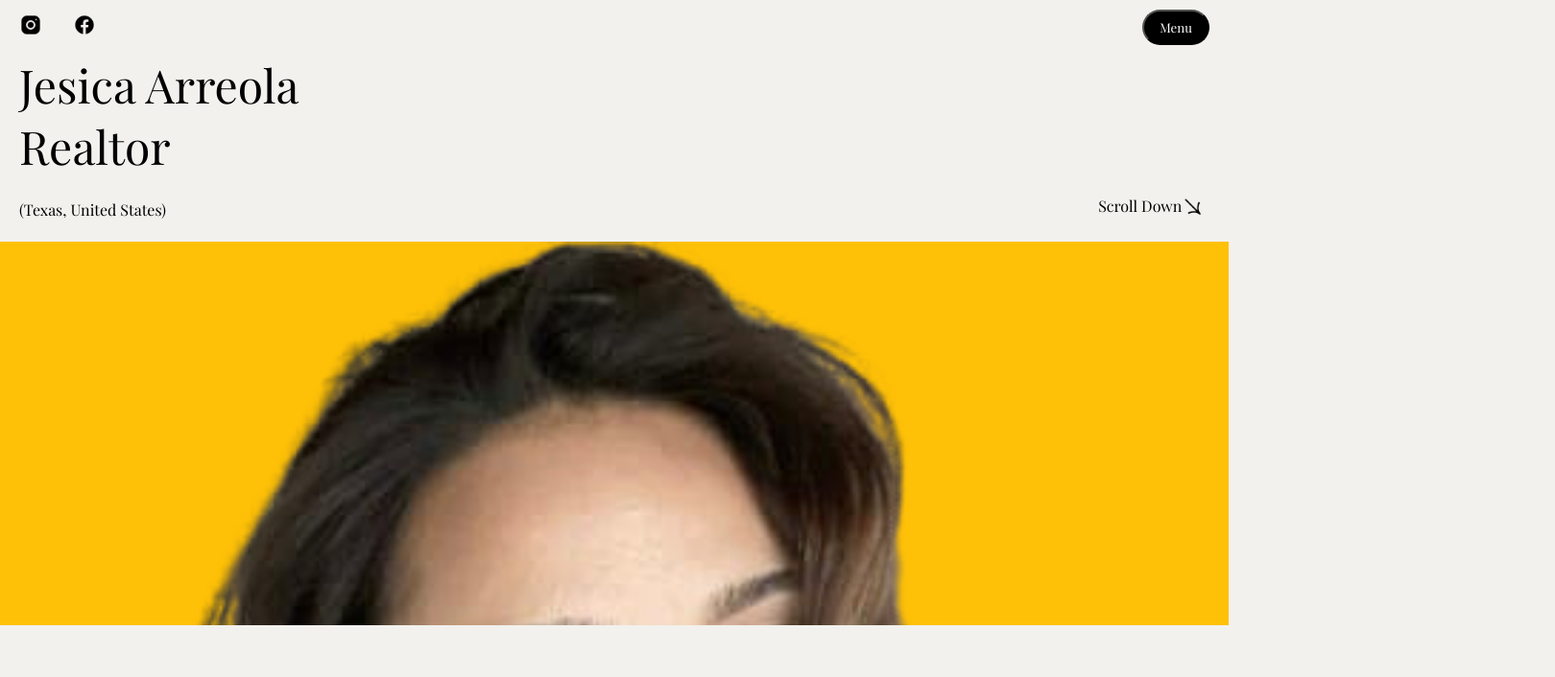
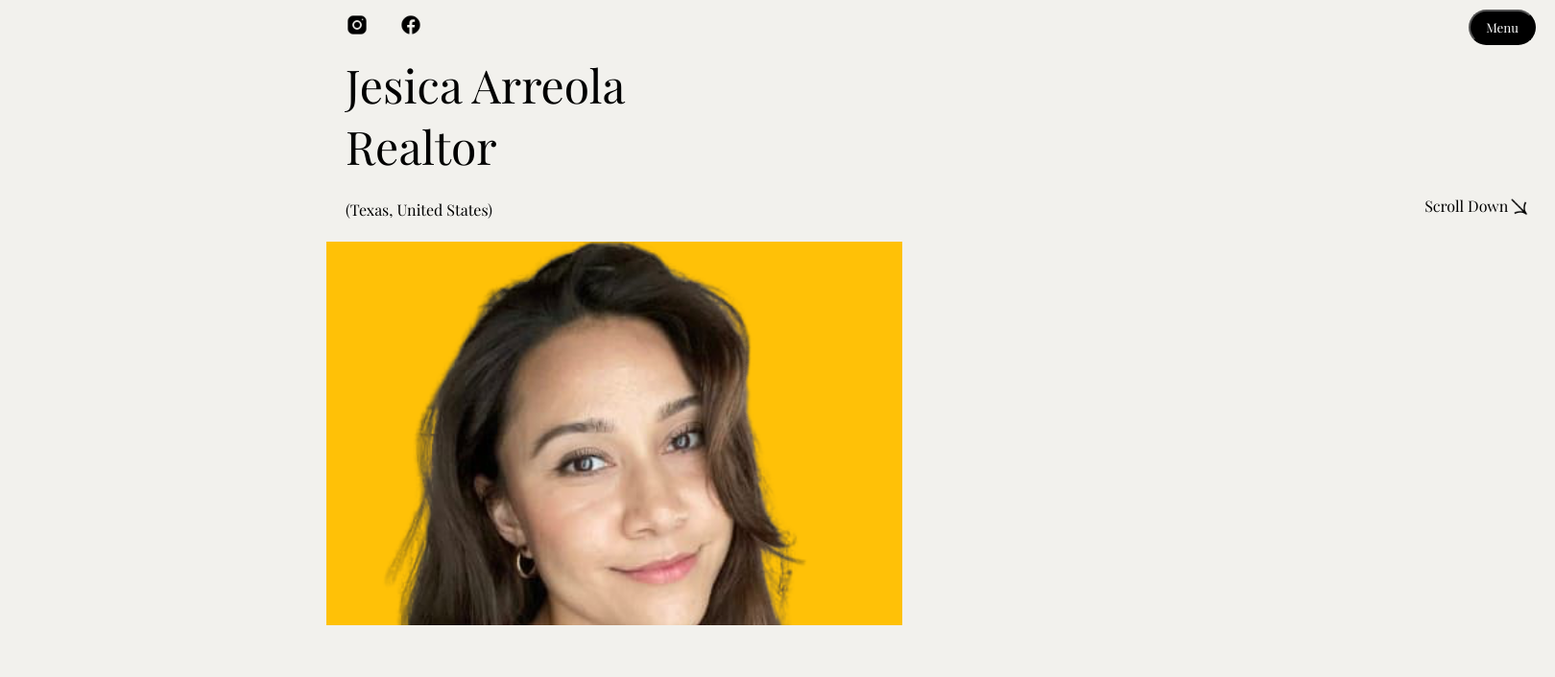
Before and after one commit to gtzjesus/JesicaArreola, a React (Vite) app: page / in a window 1280 px wide. Shown: the top 706 px of the page at 96% size, 1620 px wide, since content can reach past the window. Built offline with nearby package versions, Linux system fonts and the light colour scheme; no server answers.

Commit message:
Adding responsiveness to the whole app

```diff
--- a/src/pages/home/Home.jsx
+++ b/src/pages/home/Home.jsx
@@ -8,6 +8,7 @@ import Banner from '../../ui/banners/Banner';
 function Home() {
   return (
     <>
+      <div className="container">
         <Navigation />
         <Landing />
         <About />
@@ -15,6 +16,7 @@ function Home() {
         <div className="banner-container">
           <Banner />
         </div>
+      </div>
       <Houses />
     </>
   );
--- a/src/styles/App.css
+++ b/src/styles/App.css
@@ -7,6 +7,19 @@
   text-decoration: none;
   color: inherit;
   background-color: var(--color-tan);
+}
+
+/* CSS for mobile view */
+.container {
+}
+
+/* Media query for larger devices */
+@media (min-width: 768px) {
+  .container {
+    max-width: 600px; /* Adjust as needed */
+    margin: 0 auto; /* Center the container horizontally */
+    padding: 0 20px;
+  }
 }
 
 /* Creating Horizontal line (fullscreen) */
```
Lines whose indentation alone changed are shown as unchanged.
